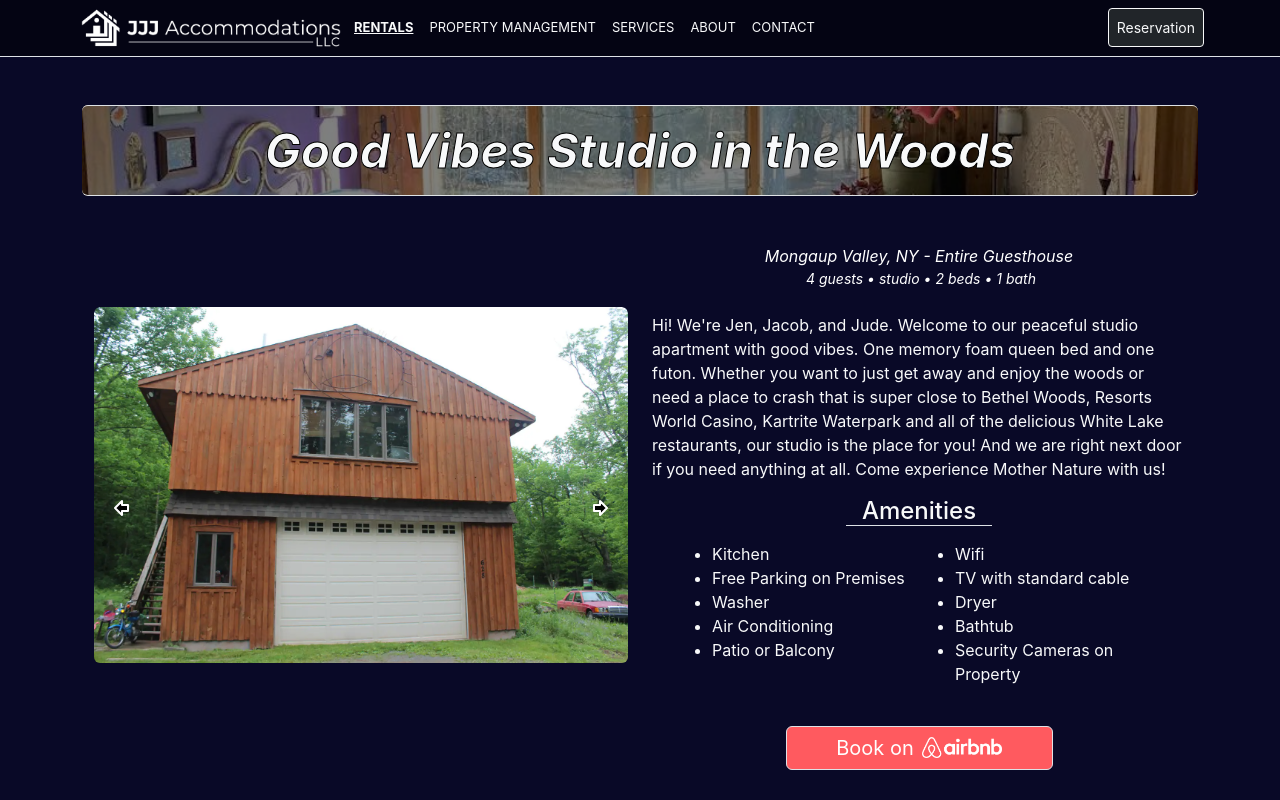
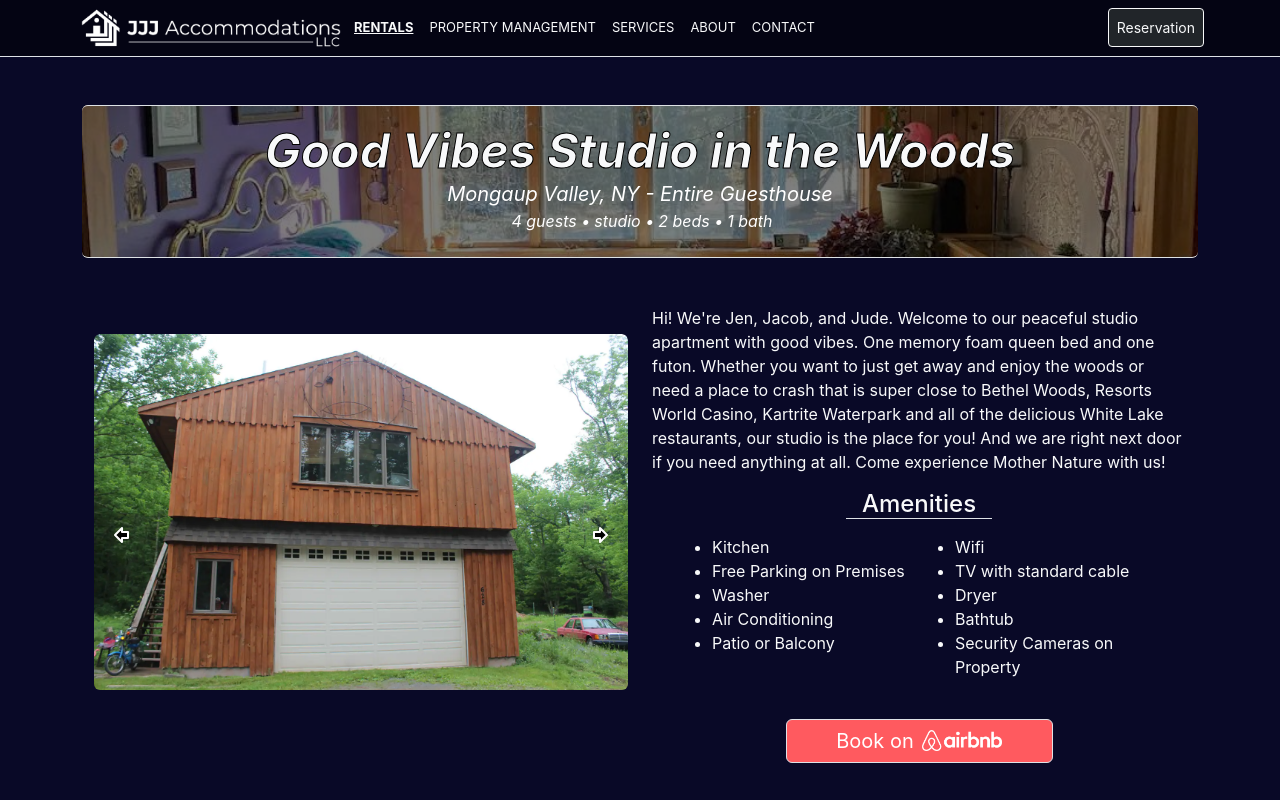
Before and after one commit to Jon-Grabowski/jjj-accommodations, a React (Create React App) app: page /rentals in a window 1280 px wide. Shown: the top 800 px of the page. Built offline with nearby package versions, Linux system fonts and the light colour scheme.

Commit message:
tweaks of feature rental page

```diff
--- a/src/components/PropertyManagement/ShortTermRental.js
+++ b/src/components/PropertyManagement/ShortTermRental.js
@@ -11,7 +11,7 @@ function ShortTermRental() {
     return (
         <div className='bg-dark border border-top-0 rounded-bottom'>
             <div className='pt-3'>
-                <p className='display-5'>Rental Management</p>
+                <p className='display-5 fw-bold'>Rental Management</p>
                 <p className='fs-5 mt-3 fst-italic'>"From Listing Setup to Guest Services - Seamlessly Manage Your Airbnb Property with Us!"</p>
             </div>
             <div className='d-flex flex-wrap justify-content-evenly gap-3 pb-5'>
--- a/src/components/Rentals/FeatureRentalInfo.js
+++ b/src/components/Rentals/FeatureRentalInfo.js
@@ -2,7 +2,7 @@ import React from 'react'
 import { Link } from 'react-router-dom'
 
 function FeatureRentalInfo({rental}) {
-    const { name, description, details, type, location, amenities, bnbLink } = rental
+    const { description, amenities, bnbLink } = rental
 
     const amenitiesListLeft = []
     const amenitiesListRight = []
@@ -12,19 +12,9 @@ function FeatureRentalInfo({rental}) {
         else amenitiesListRight.push(<li key={index}>{amenity}</li>)
     })
 
-    const detailsList = details.map((detail, index) => {
-        if (index === details.length-1) return <span key={index} className='ms-1 fst-italic'>{detail}</span>
-        else return <span key={index} className='ms-1 fst-italic'>{`${detail} •`}</span>
-    })
 
     return (
-        <div className='col-md-6 d-flex flex-column' style={{height:'100%'}}>
-            <div className="mb-4 text-white">
-                <p className='fst-italic mb-0'>{location} - {type}</p>
-                <div className='d-flex justify-content-center' style={{fontSize: '14px'}}>
-                    {detailsList}
-                </div>
-            </div>
+        <div className='col-lg-6 d-flex flex-column' style={{height:'100%'}}>
             <p className="feature-description card-text text-start text-wrap">{description}</p>
             <div className=''>
                 <h3 className='d-inline border-bottom px-3 fs-4'>Amenities</h3>
--- a/src/components/Rentals/FeaturedRental.js
+++ b/src/components/Rentals/FeaturedRental.js
@@ -9,7 +9,7 @@ function FeaturedRental({rental}) {
     return (
         <div className='row align-items-center m-auto'>
 
-            <div className='col-md-6'>
+            <div className='col-lg-6'>
                 <div className="text-center m-auto" style={{maxWidth:'40rem'}}>
                     <RentalCarousel images={images} />
                     <div className="card-footer text-body-secondary">
--- a/src/components/Rentals/Rentals.js
+++ b/src/components/Rentals/Rentals.js
@@ -8,6 +8,7 @@ import './rentals.css'
 
 function Rentals() {
     const [featureRental, setFeatureRental] = useState(rentalProperties[0])
+    const {details, location, type} = featureRental
 
     const cardStyle = {
         maxWidth: '15rem',
@@ -27,10 +28,21 @@ function Rentals() {
 
     })
 
+    const detailsList = details.map((detail, index) => {
+        if (index === details.length-1) return <span key={index} className='ms-1 fst-italic'>{detail}</span>
+        else return <span key={index} className='ms-1 fst-italic'>{`${detail} •`}</span>
+    })
+
     return (
         <div className='mt-3 container-lg'>
             <div className='feature-title rounded my-5' style={{backgroundImage: `url(${featureRental.images[0]})`}}>
-                <p className='display-5 fw-bold bg-black bg-opacity-50 p-3 rounded border-top border-bottom' style={{fontStyle: 'oblique'}}>{featureRental.name}</p>
+                <p className='display-5 fw-bold bg-black bg-opacity-50 pt-3 mb-0 rounded-top border-top' style={{fontStyle: 'oblique'}}>{featureRental.name}</p>
+                <div className="mb-4 text-white  bg-black bg-opacity-50 pb-4 rounded-bottom border-bottom">
+                    <p className='fst-italic fs-5 mb-0'>{location} - {type}</p>
+                    <div className='d-flex justify-content-center' style={{fontSize: '16px'}}>
+                        {detailsList}
+                    </div>
+                </div>
             </div>
 
             <div className='row align-items-center'>
```
